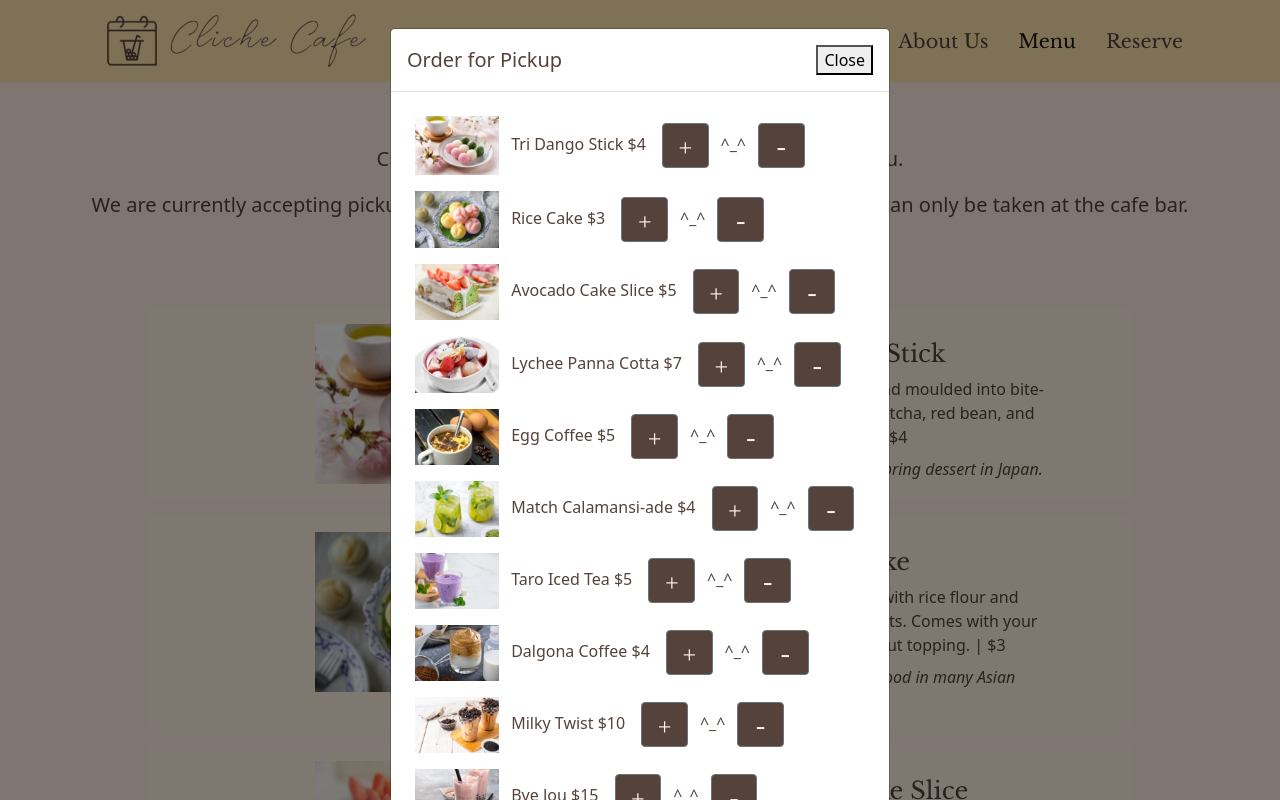
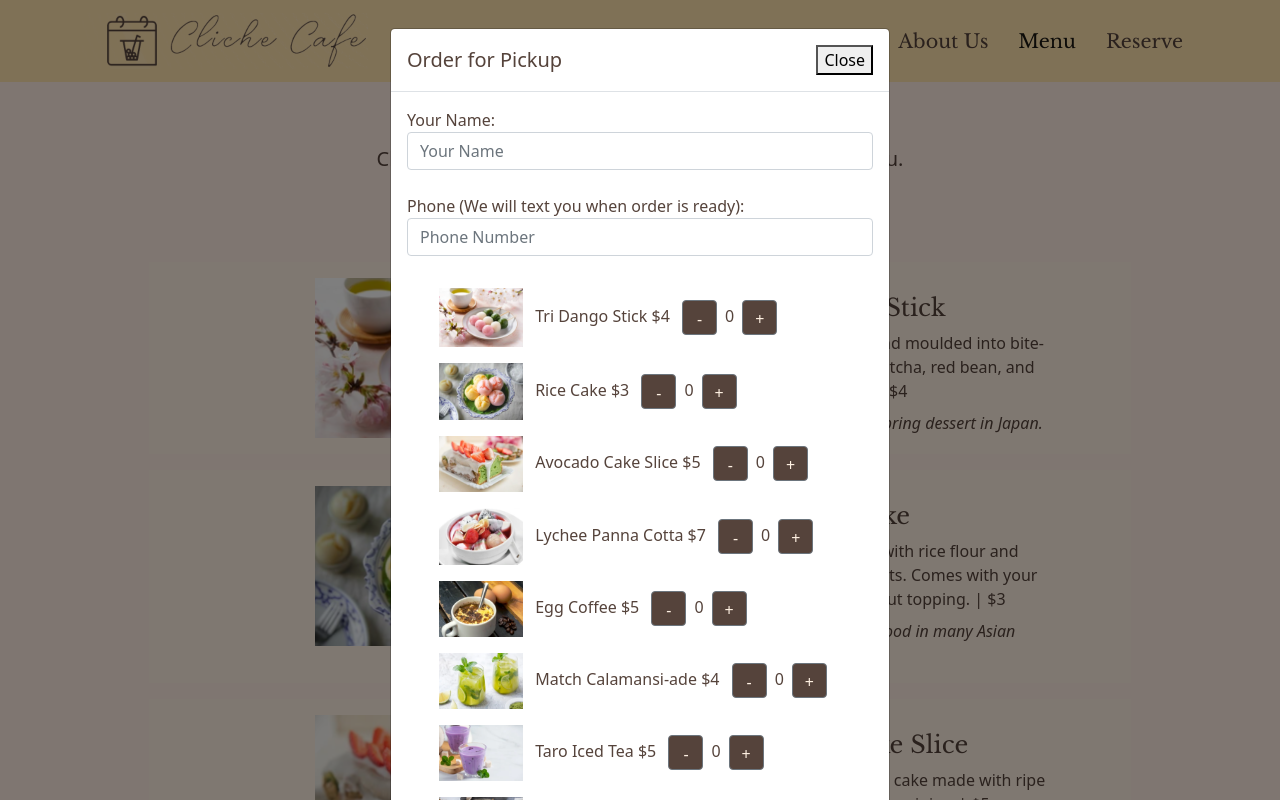
Before and after one commit to JoumanaLaude/cliche-cafe-react, a React (Create React App) app: page /menu in a window 1280 px wide. Both pictures are taken after a click on the button "Order Pickup". Shown: the top 800 px of the page. Built offline with nearby package versions, Linux system fonts and the light colour scheme.

Commit message:
modal menu and form and counters

```diff
--- a/src/components/Menu.js
+++ b/src/components/Menu.js
@@ -1,37 +1,43 @@
 import React, { useState } from 'react';
-import { Button, Row, Col, Container, Modal, ModalHeader, ModalBody, ModalFooter } from 'reactstrap';
+import { Button, Row, Col, Container, Modal, ModalHeader, ModalBody, Form, FormGroup, Label, Input } from 'reactstrap';
 import Products from './/Menu/MenuItemComponent';
 import { cafeMenu } from './Menu/menuItems';
-import { CartButton } from './../components/Menu/menuStyle'
+import Counter from './Menu/Counter';
 
 function MenuPage() {
    const [modal, setModal] = useState(false);
    const toggle = () => setModal(!modal);
+
+   const handleSubmit = (e) => {
+      e.preventDefault();
+      alert(`Thank you for your order! ^_^`);
+      toggle();
+   };
 
    return (
       <>
          <Container className="text-center pt-3">
             <Col className="lead">
                <p><h2>Menu</h2>Cliche Cafe is currently serving our spring season menu.</p>
-               <p>We are currently accepting pickup orders for food and drink only. Bubble tea orders can only be taken at the cafe bar.</p>
                <Button className="order-button" onClick={toggle}>Order Pickup</Button>
                <Modal isOpen={modal} toggle={toggle} returnFocusAfterClose={false}>
                   <ModalHeader charCode="Close" toggle={toggle}>Order for Pickup</ModalHeader>
                   <ModalBody>
                      <Row>
-                        {cafeMenu.map((cafeMenu, index) => (
-                           <div className="container" key={index}>
-                              <span><img width="100" className="img-fluid p-2" src={cafeMenu.img} alt={cafeMenu.name} /> {cafeMenu.name} {cafeMenu.price}</span>{' '}
-                              <CartButton> + </CartButton>^_^<CartButton> - </CartButton>
-                           </div>
-                        ))}
+                        <Form onSubmit={handleSubmit}>
+                           <FormGroup>
+                              <Label for="yourName">Your Name: </Label><Input type="name" name="name" id="yourName" placeholder="Your Name" required={true} />< br />
+                              <Label for="yourName">Phone (We will text you when order is ready): </Label><Input type="text" name="number" id="phoneNumber" placeholder="Phone Number" required={true} />< br />
+                              {cafeMenu.map((cafeMenu, index) => (
+                                 <div className="container" key={index}>
+                                    <img width="100" className="img-fluid p-2" src={cafeMenu.img} alt={cafeMenu.name} /> {cafeMenu.name} {cafeMenu.price} <Counter />
+                                 </div>
+                              ))}
+                              <p className="text-center"><Button className="order-button" type="submit">Submit Order for Pickup</Button></p>
+                           </FormGroup>
+                        </Form>
                      </Row>
                   </ModalBody>
-                  <ModalFooter>
-                     <p>Items:</p>
-                     <p>Total:</p>
-                     <Button className="order-button" onClick={toggle}>Submit Order for Pickup</Button>
-                  </ModalFooter>
                </Modal>
             </Col>
 
--- /dev/null
+++ b/src/components/Menu/Counter.js
@@ -0,0 +1,38 @@
+import React, { useState } from 'react';
+import styled from 'styled-components';
+import { Button } from 'reactstrap';
+
+function Counter() {
+    const [counter, setCounter] = useState(() => { return 0 });
+
+    function increment() {
+        setCounter(counter + 1)
+    };
+
+    function decrement() {
+        if (counter <= 0) {
+            return;
+        } else {
+            setCounter(counter - 1);
+        }
+    };
+
+    return (
+        <>
+            <CartButton onClick={decrement}> - </CartButton>
+            <span>{counter}</span>
+            <CartButton onClick={increment}> + </CartButton>
+        </>
+    );
+
+}
+
+export const CartButton = styled(Button)`
+    width: 35px;
+    height: 35px;
+    color: #fff1e3;
+    background: #55433B;
+    margin: .5em;
+`
+
+export default Counter;
--- a/src/components/Menu/MenuItemComponent.js
+++ b/src/components/Menu/MenuItemComponent.js
@@ -1,6 +1,6 @@
 import React from 'react';
 import { Container, Col, Row } from 'reactstrap';
-import { ItemName, ItemBox } from './menuStyle'
+import styled from 'styled-components';
 
 const Products = ({ data }) => {
     return (
@@ -25,4 +25,17 @@ const Products = ({ data }) => {
     )
 }
 
+export const ItemName = styled.h4`
+    font-family: Libre Baskerville, serif;
+    font-size: 1.5em;
+    text-align: center;
+    color: #55433B;
+`
+
+export const ItemBox = styled.div`
+    margin: auto;
+    width: 90%;
+    background: #fff1e3;
+`
+
 export default Products;
--- a/src/components/Menu/menuStyle.js
+++ /dev/null
@@ -1,25 +0,0 @@
-import styled from 'styled-components';
-import { Button } from 'reactstrap';
-
-export const ItemName = styled.h4`
-    font-family: Libre Baskerville, serif;
-    font-size: 1.5em;
-    text-align: center;
-    color: #55433B;
-`
-
-export const ItemBox = styled.div`
-    margin: auto;
-    width: 90%;
-    background: #fff1e3;
-`
-
-export const CartButton = styled(Button)`
-    width: 10%;
-    height: 45px;
-    color: #fff1e3;
-    background: #55433B;
-    font-family: Libre Baskerville, serif;
-    font-size: 24px;
-    margin: .5em;
-`
```
Also changed, not shown: src/components/Menu/OrderCart.js (deleted, +0 -91 lines).
